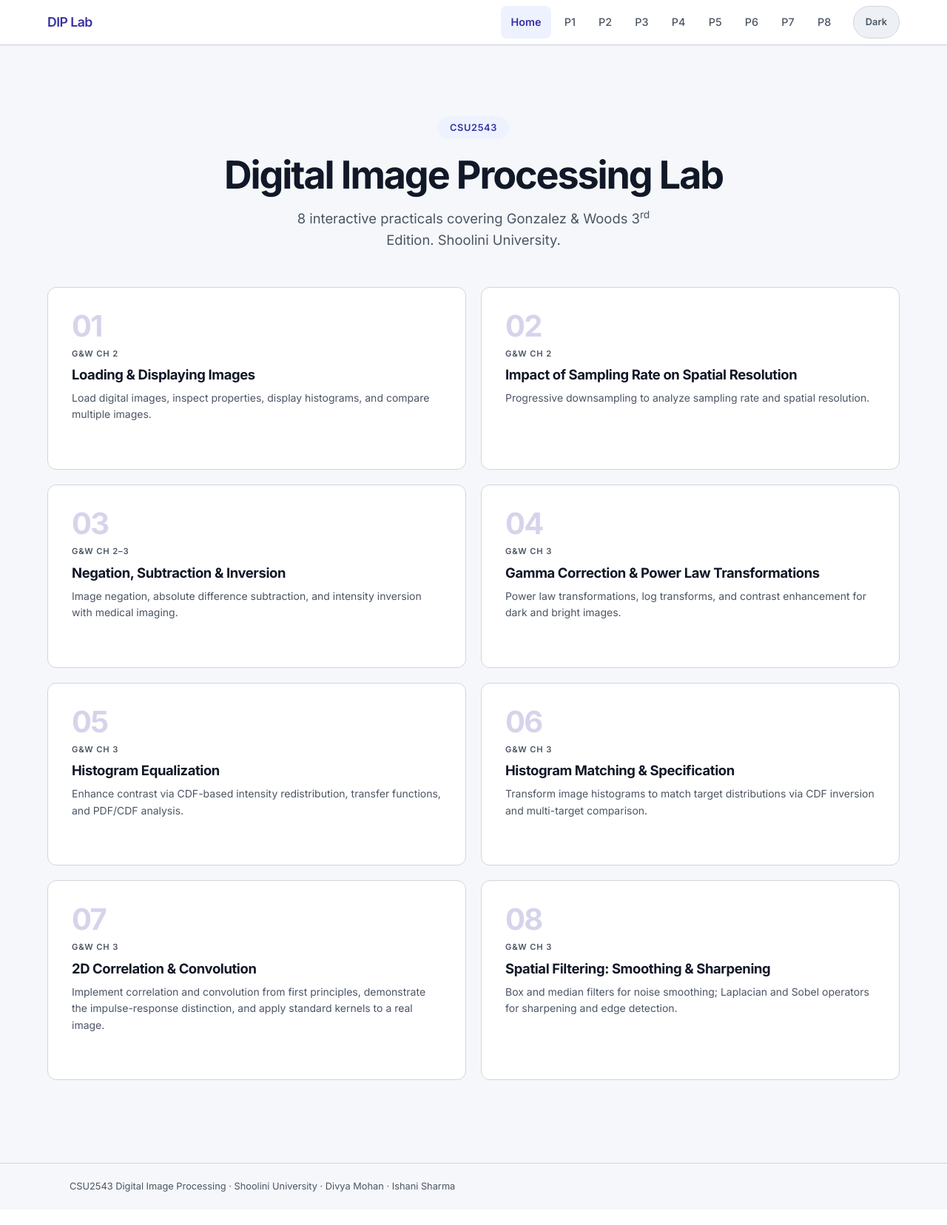
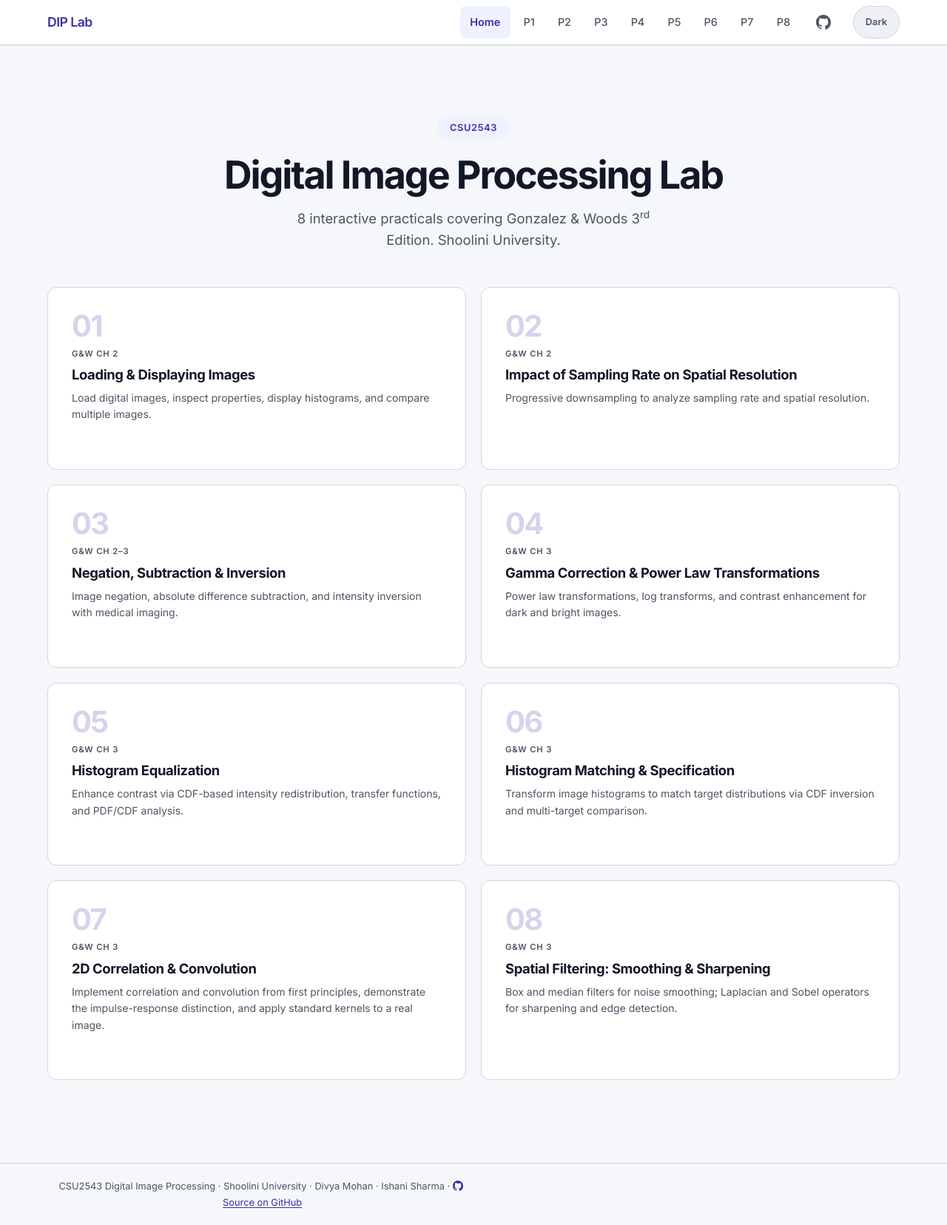
Before and after one commit to divyamohan1993/dip-practical, a Flask app: page / in a window 1280 px wide. Shown: the whole page at 74% size. Before the commit the page ends 1611 px from the top, so only its background shows below. Run offline with Flask 3, Linux system fonts and the light colour scheme.

Commit message:
Add 'Source on GitHub' link to navbar and footer
Adds a discoverable GitHub link to every page on the Cloud Run site:
* Octocat icon in the navbar (right of P8, before theme toggle)
* 'Source on GitHub' text + icon in the footer

Both link to https://github.com/divyamohan1993/dip-practical with
target='_blank' + rel='noopener noreferrer'. Print mode hides the
navbar entry; the footer is already hidden in print.

Co-Authored-By: Claude Opus 4.7 (1M context) <noreply@anthropic.com>

```diff
--- a/app/templates/partials/_footer.html
+++ b/app/templates/partials/_footer.html
@@ -1,5 +1,11 @@
 <footer class="site-footer" aria-label="Site footer">
     <div class="container">
-        <p>CSU2543 Digital Image Processing &middot; Shoolini University &middot; Divya Mohan &middot; Ishani Sharma</p>
+        <p>
+            CSU2543 Digital Image Processing &middot; Shoolini University &middot; Divya Mohan &middot; Ishani Sharma
+            <span aria-hidden="true">&middot;</span>
+            <a class="footer-link" href="https://github.com/divyamohan1993/dip-practical" target="_blank" rel="noopener noreferrer">
+                <svg aria-hidden="true" focusable="false" width="14" height="14" viewBox="0 0 16 16" style="vertical-align:-2px;margin-right:4px;fill:currentColor"><path d="M8 0C3.58 0 0 3.58 0 8a8 8 0 0 0 5.47 7.59c.4.07.55-.17.55-.38v-1.34c-2.23.49-2.7-1.07-2.7-1.07-.36-.93-.89-1.18-.89-1.18-.73-.5.06-.49.06-.49.81.06 1.24.83 1.24.83.72 1.23 1.88.88 2.34.67.07-.52.28-.88.51-1.08-1.78-.2-3.64-.89-3.64-3.95 0-.87.31-1.59.82-2.15-.08-.2-.36-1.02.08-2.13 0 0 .67-.21 2.2.82A7.65 7.65 0 0 1 8 4.27a7.65 7.65 0 0 1 2 .27c1.53-1.03 2.2-.82 2.2-.82.44 1.11.16 1.93.08 2.13.51.56.82 1.28.82 2.15 0 3.07-1.87 3.75-3.65 3.95.29.25.54.73.54 1.48v2.19c0 .21.15.46.55.38A8 8 0 0 0 16 8c0-4.42-3.58-8-8-8Z"/></svg>Source on GitHub
+            </a>
+        </p>
     </div>
 </footer>
--- a/app/templates/partials/_nav.html
+++ b/app/templates/partials/_nav.html
@@ -36,6 +36,9 @@
                     <a class="nav-link {% if request.path == '/practical/8' %}active{% endif %}" href="/practical/8">P8</a>
                 </li>
             </ul>
+            <a class="nav-link nav-github ms-2 no-print" href="https://github.com/divyamohan1993/dip-practical" target="_blank" rel="noopener noreferrer" aria-label="View source on GitHub" title="View source on GitHub">
+                <svg aria-hidden="true" focusable="false" width="20" height="20" viewBox="0 0 16 16" style="vertical-align:-4px;fill:currentColor"><path d="M8 0C3.58 0 0 3.58 0 8a8 8 0 0 0 5.47 7.59c.4.07.55-.17.55-.38v-1.34c-2.23.49-2.7-1.07-2.7-1.07-.36-.93-.89-1.18-.89-1.18-.73-.5.06-.49.06-.49.81.06 1.24.83 1.24.83.72 1.23 1.88.88 2.34.67.07-.52.28-.88.51-1.08-1.78-.2-3.64-.89-3.64-3.95 0-.87.31-1.59.82-2.15-.08-.2-.36-1.02.08-2.13 0 0 .67-.21 2.2.82A7.65 7.65 0 0 1 8 4.27a7.65 7.65 0 0 1 2 .27c1.53-1.03 2.2-.82 2.2-.82.44 1.11.16 1.93.08 2.13.51.56.82 1.28.82 2.15 0 3.07-1.87 3.75-3.65 3.95.29.25.54.73.54 1.48v2.19c0 .21.15.46.55.38A8 8 0 0 0 16 8c0-4.42-3.58-8-8-8Z"/></svg>
+            </a>
             <button id="themeToggle" class="btn btn-sm ms-3 theme-toggle" type="button" aria-label="Toggle theme">
                 <span class="theme-toggle-label">Dark</span>
             </button>
```
